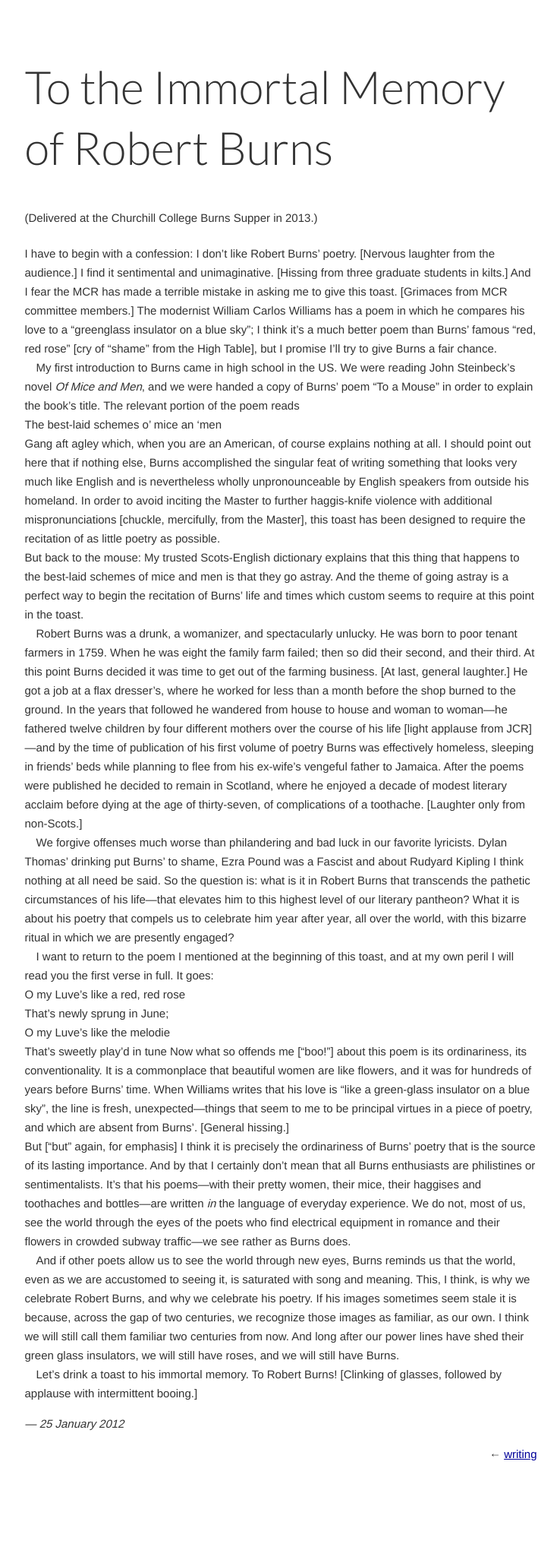
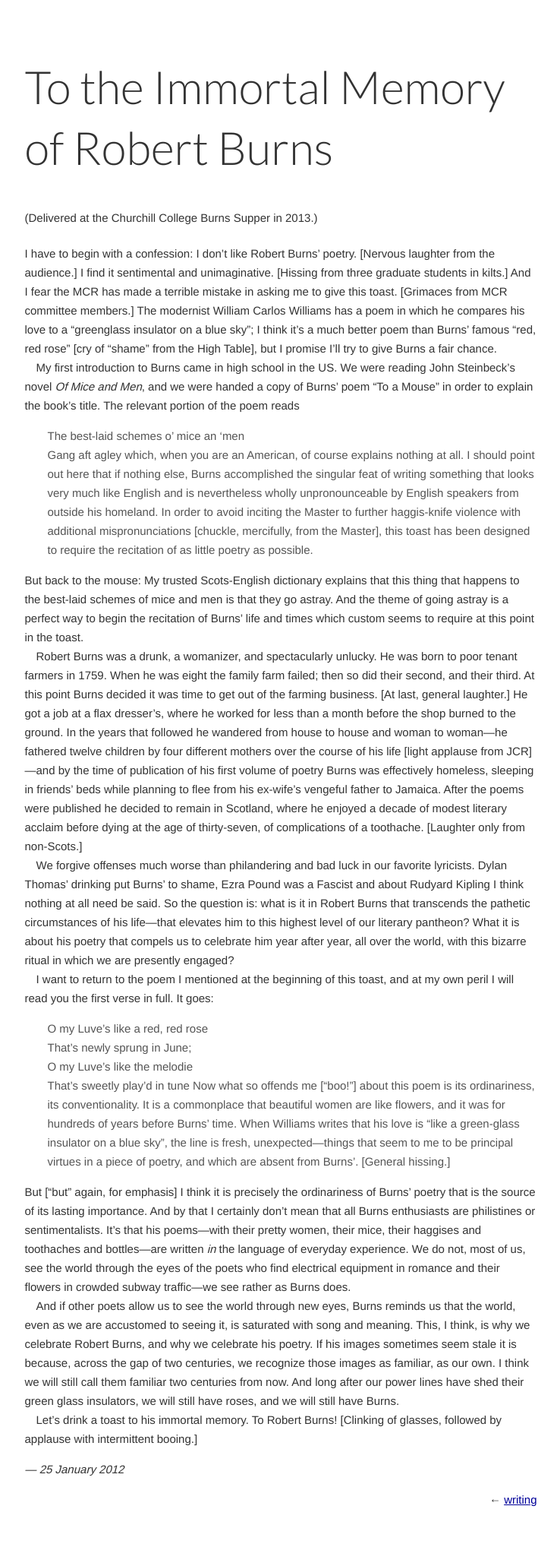
Before and after one commit to jacobandreas/writing, a Jekyll site: the page built from _posts/2012-01-25-burns.md, in a window 1280 px wide. Shown: the whole page at 76% size, without its empty margins (270-1008 px from the left). Built offline with Jekyll 4.4.1, drawn with Linux system fonts in a browser that asks for light colours; nearby versions of some CDN libraries; before the commit the page ends 2001 px from its top, so only the background shows below that.

Commit message:
stylesheet

```diff
--- a/css/style.css
+++ b/css/style.css
@@ -311,3 +311,9 @@ sub { top: 0.4em; }
   margin-top: 1em;
   text-indent: 0;
 }
+
+blockquote {
+  margin: 1em 0 1em 2em;
+  color: #555;
+  /*font-size: .9em;*/
+}
```
